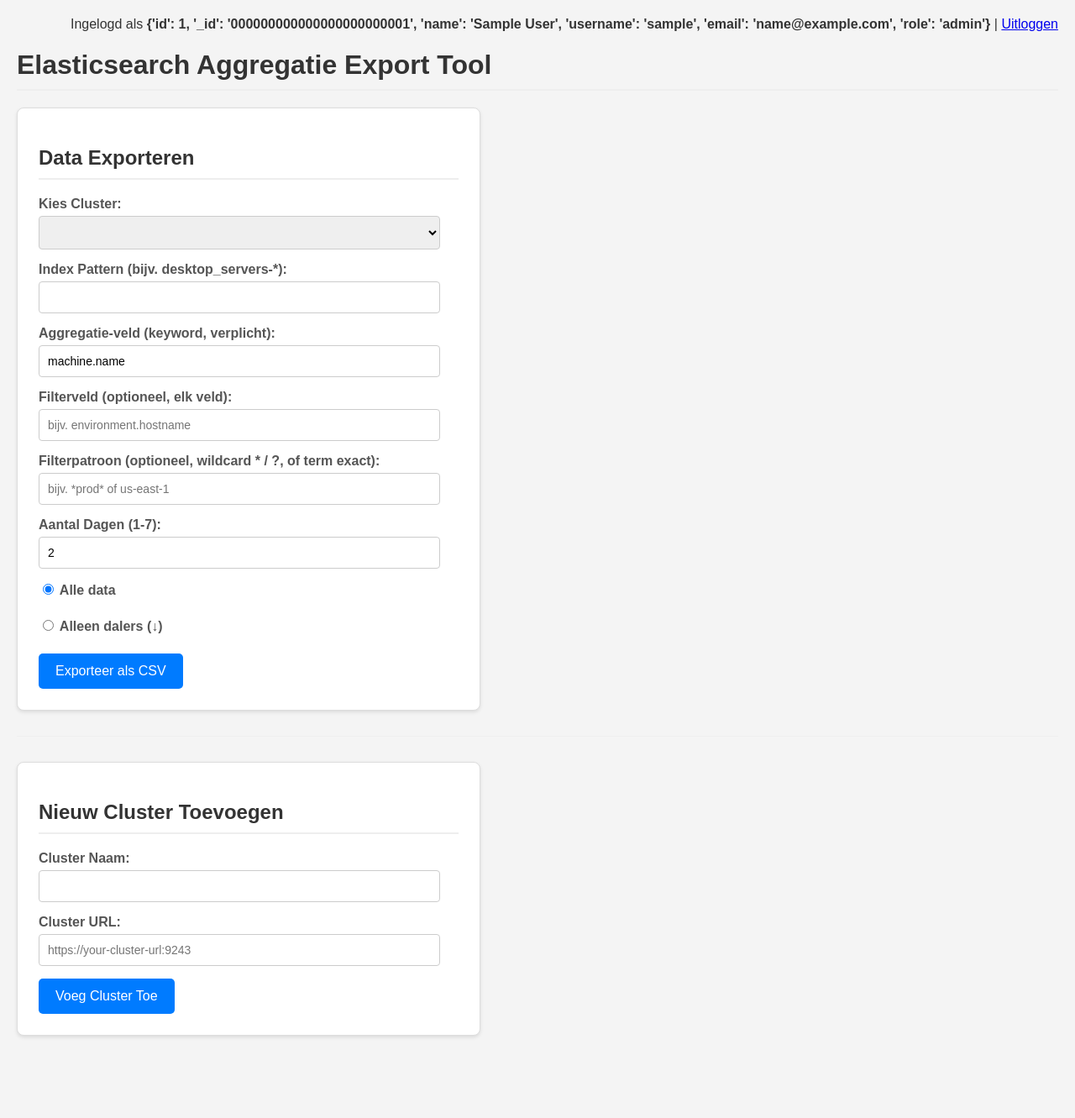
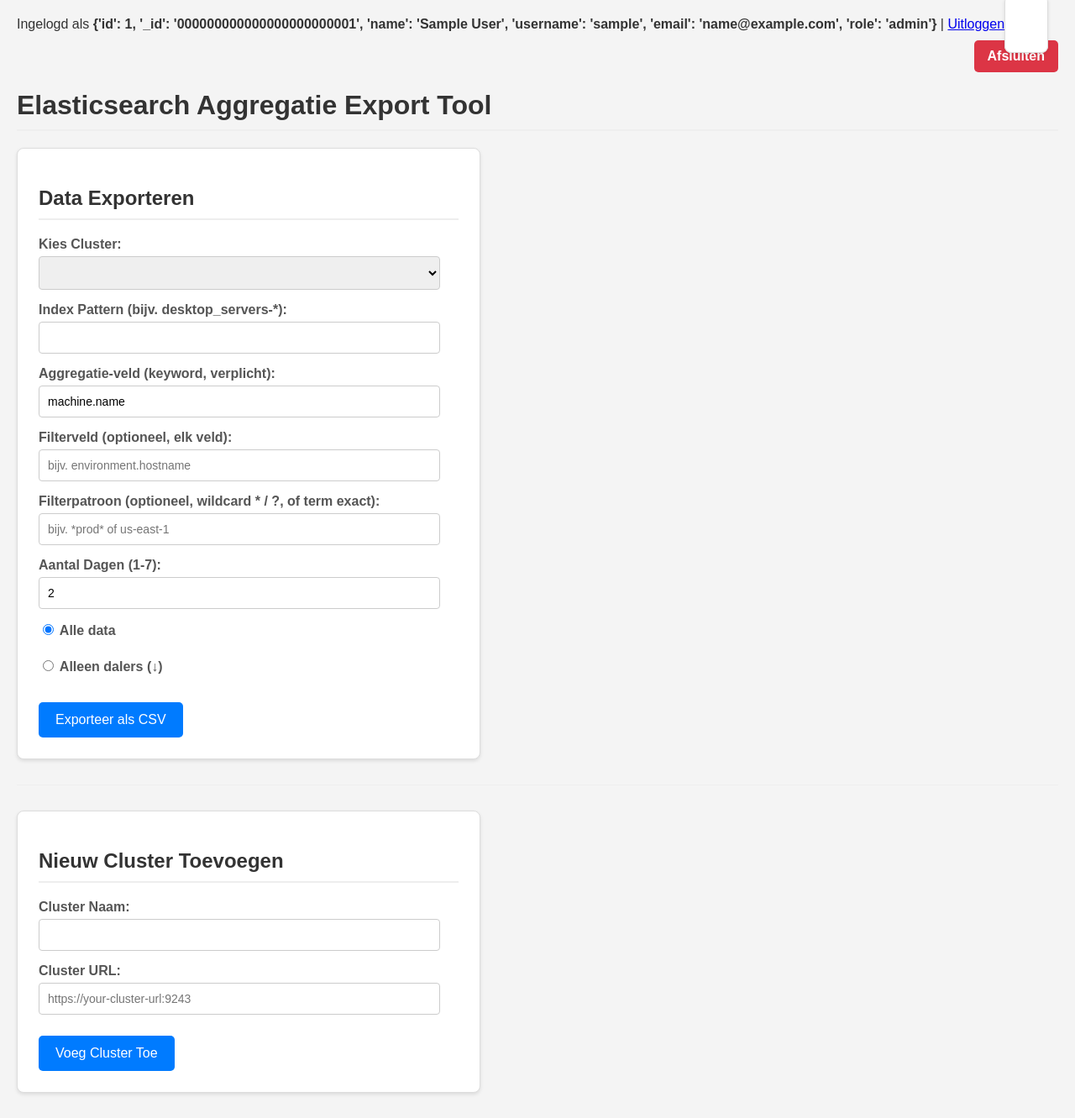
Before and after one commit to stallieman/elasticsearch-analyzer, a Flask app: page / in a window 1280 px wide. Shown: the whole page at 84% size. Before the commit the page ends 1235 px from the top, so only its background shows below. Run offline with Flask 3, Linux system fonts and the light colour scheme; the visitor is signed in with stand-in values (Sample User, id 1); lists and menus that the app fills with data are empty.

Commit message:
added shutdown button

```diff
--- a/app.py
+++ b/app.py
@@ -1,21 +1,17 @@
-import os, json, re
+import os, json, re, threading
 from flask import (
     Flask, render_template, request, Response,
     redirect, url_for, session, flash
 )
 from elasticsearch import Elasticsearch, exceptions as es_exceptions
 from ssl import create_default_context
-from dotenv import load_dotenv
 from datetime import datetime, timedelta, time
 import pandas as pd
 
 # ─── Basisinstellingen ─────────────────────────────────────────
-load_dotenv()
-#CA_PATH       = os.getenv("CA_PATH")              # blijft uit .env komen
 CA_PATH = os.path.join(os.path.dirname(__file__), "certificate", "rootca.man.wpol.nl.cer")
-DEFAULT_INDEX = os.getenv("INDEX_PAT") or ""      # optioneel
+DEFAULT_INDEX = ""  # optioneel; .env mag maar hoeft niet
 
-# ─── cluster-beheer ────────────────────────────────────────────
 BASE_DIR     = os.path.dirname(os.path.abspath(__file__))
 CLUSTER_FILE = os.path.join(BASE_DIR, "clusters.json")
 
@@ -35,15 +31,12 @@ def save_clusters(d):
 
 CLUSTERS = load_clusters()
 
-# ─── Elasticsearch connectie ───────────────────────────────────
 def es_connect(url: str) -> Elasticsearch:
     ctx = create_default_context(cafile=CA_PATH)
-    # gebruiker/wachtwoord uit de actieve sessie
     es_user = session.get("es_user")
     es_pass = session.get("es_pass")
     return Elasticsearch([url], basic_auth=(es_user, es_pass), ssl_context=ctx)
 
-# ─── Flask-app ─────────────────────────────────────────────────
 app = Flask(__name__)
 app.secret_key = "VERVANGDOOR_IETS_RANDOMS_EN_LANGS"
 
@@ -72,7 +65,6 @@ def logout():
 def home():
     if "es_user" not in session:
         return redirect(url_for("login"))
-
     global CLUSTERS
     CLUSTERS = load_clusters()
     return render_template(
@@ -86,18 +78,15 @@ def home():
 def add_cluster():
     if "es_user" not in session:
         return redirect(url_for("login"))
-
     name = request.form["cluster_name"].strip()
     url  = request.form["cluster_url"].strip()
     if not name or not url:
         return Response("❗ Naam en URL verplicht.", 400)
     if not url.startswith(("http://", "https://")):
         return Response("❗ URL moet met http(s) beginnen.", 400)
-
     global CLUSTERS
     if name in CLUSTERS:
         return redirect(url_for("home", message="Cluster bestaat al", status="error"))
-
     CLUSTERS[name] = url
     save_clusters(CLUSTERS)
     return redirect(url_for("home", message="Cluster toegevoegd!", status="success"))
@@ -107,7 +96,6 @@ def add_cluster():
 def export():
     if "es_user" not in session:
         return redirect(url_for("login"))
-
     cluster_key    = request.form["cluster"]
     index_pat      = request.form["index_pat"]
     agg_field      = request.form["field_name"].strip()
@@ -210,6 +198,21 @@ def export():
         headers={"Content-Disposition": f"attachment; filename={fn}"}
     )
 
+# --------------------- SHUTDOWN ENDPOINT -------------------------------
+def shutdown_server():
+    func = request.environ.get('werkzeug.server.shutdown')
+    if func is None:
+        raise RuntimeError('Niet via werkzeug!')
+    func()
+
+@app.route('/shutdown', methods=['POST'])
+def shutdown():
+    if "es_user" not in session:
+        return redirect(url_for("login"))
+    # Voor de zekerheid: alleen shutdown na bevestiging via GUI
+    threading.Thread(target=shutdown_server).start()
+    return render_template("shutdown.html")
+
 # --------------------- MAIN -------------------------------
 if __name__ == "__main__":
     app.run(host="127.0.0.1", port=5000, debug=True)
--- a/templates/index.html
+++ b/templates/index.html
@@ -14,12 +14,13 @@
             border: 1px solid #ccc; border-radius: 4px; box-sizing: border-box;
             font-size: 14px;
         }
-        input[type="submit"] {
+        input[type="submit"], button {
             background-color: #007bff; color: white; padding: 12px 20px;
             border: none; border-radius: 5px; cursor: pointer; font-size: 16px;
             transition: background-color 0.3s ease;
+            margin-top: 10px;
         }
-        input[type="submit"]:hover { background-color: #0056b3; }
+        input[type="submit"]:hover, button:hover { background-color: #0056b3; }
         .error-message { color: #dc3545; font-weight: bold; margin-bottom: 10px;
                           padding: 10px; background-color: #f8d7da; border: 1px solid #f5c6cb;
                           border-radius: 4px; }
@@ -31,6 +32,11 @@
         hr { border: 0; height: 1px; background: #eee; margin: 30px 0; }
         .logout { float: right; }
         .clear { clear: both; }
+        .shutdown {
+            display: inline-block; float: right; margin-left: 10px; background: #dc3545;
+            border: none; color: white; font-weight: bold; padding: 10px 16px; border-radius: 5px;
+        }
+        .shutdown:hover { background: #b52b37; }
     </style>
 </head>
 <body>
@@ -38,6 +44,9 @@
     <div class="logout">
         Ingelogd als <b>{{ session.get("es_user") }}</b> |
         <a href="{{ url_for('logout') }}">Uitloggen</a>
+        <form action="{{ url_for('shutdown') }}" method="post" style="display:inline;">
+            <button type="submit" class="shutdown" onclick="return confirm('Weet je zeker dat je de tool wilt afsluiten?')">Afsluiten</button>
+        </form>
     </div>
     {% endif %}
     <div class="clear"></div>
@@ -97,7 +106,6 @@
     </form>
 
     <script>
-        // AJAX voor cluster toevoegen met foutafhandeling
         document.getElementById('addClusterForm').addEventListener('submit', async function(e) {
             e.preventDefault();
             const msgDiv = document.createElement('div');
```
Also changed, not shown: templates/shutdown.html (added, +18 -0 lines).
